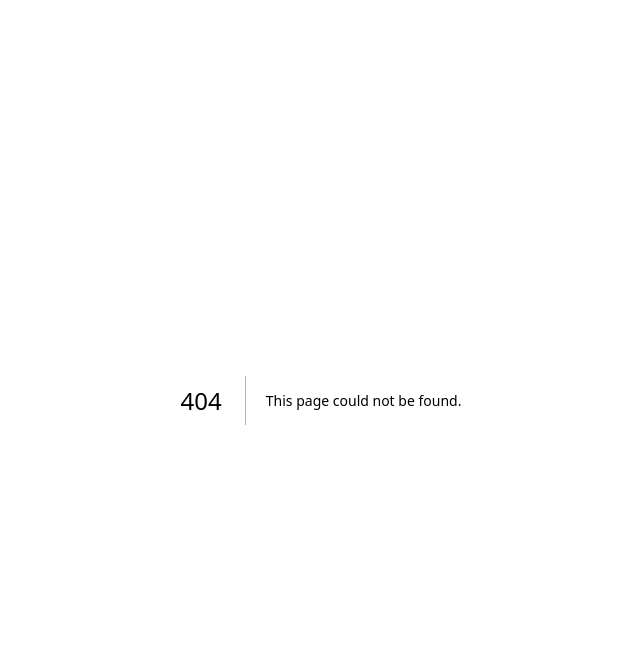
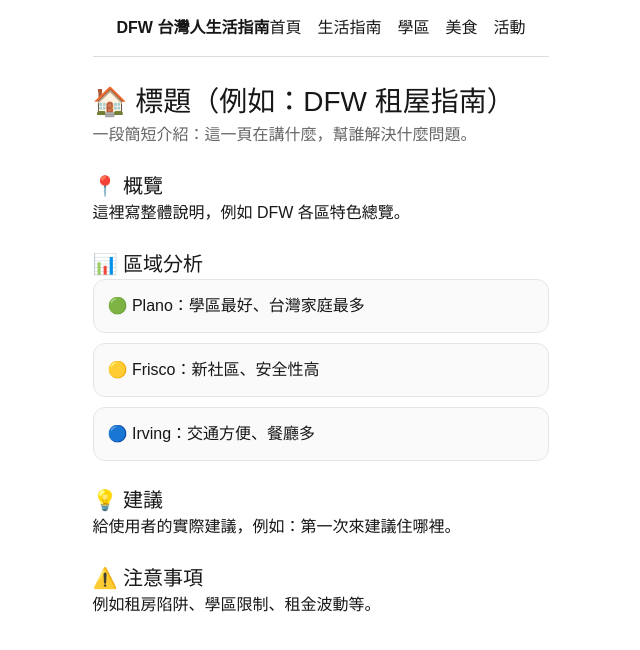
Before and after one commit to ElieshaLai/dfw-taiwan-guide, a Next.js app: page /guides/rent in a window 1280 px wide. Before the commit this address had no page. Shown: the top 650 px of the page, without its empty margins (319-959 px from the left). Built offline with nearby package versions, Linux system fonts and the light colour scheme.

Commit message:
rent page created

```diff
--- /dev/null
+++ b/app/guides/rent/page.tsx
@@ -0,0 +1,73 @@
+import Navbar from "../../../components/Navbar";
+
+export default function GuideTemplate() {
+    return (
+        <main
+            style={{
+                fontFamily: "sans-serif",
+                padding: "0 20px",
+                maxWidth: "900px",
+                margin: "0 auto",
+                textAlign: "left",
+            }}
+        >
+            <Navbar />
+
+            {/* Title */}
+            <h1 style={{ marginTop: "24px", fontSize: "28px" }}>
+                🏠 標題（例如：DFW 租屋指南）
+            </h1>
+
+            {/* Intro */}
+            <p style={{ color: "#666" }}>
+                一段簡短介紹：這一頁在講什麼，幫誰解決什麼問題。
+            </p>
+
+            {/* Section 1 */}
+            <h2 style={h2}>📍 概覽</h2>
+            <p>
+                這裡寫整體說明，例如 DFW 各區特色總覽。
+            </p>
+
+            {/* Section 2 */}
+            <h2 style={h2}>📊 區域分析</h2>
+
+            <div style={card}>
+                🟢 Plano：學區最好、台灣家庭最多
+            </div>
+
+            <div style={card}>
+                🟡 Frisco：新社區、安全性高
+            </div>
+
+            <div style={card}>
+                🔵 Irving：交通方便、餐廳多
+            </div>
+
+            {/* Section 3 */}
+            <h2 style={h2}>💡 建議</h2>
+            <p>
+                給使用者的實際建議，例如：第一次來建議住哪裡。
+            </p>
+
+            {/* Section 4 */}
+            <h2 style={h2}>⚠️ 注意事項</h2>
+            <p>
+                例如租房陷阱、學區限制、租金波動等。
+            </p>
+        </main>
+    );
+}
+
+const card = {
+    padding: "14px",
+    border: "1px solid #e5e5e5",
+    borderRadius: "12px",
+    marginBottom: "10px",
+    background: "#fafafa",
+};
+
+const h2 = {
+    marginTop: "24px",
+    fontSize: "20px",
+};
--- a/app/page.tsx
+++ b/app/page.tsx
@@ -2,7 +2,7 @@ import Navbar from "../components/Navbar";
 
 export default function Home() {
   return (
-    <main  style={{
+    <main style={{
       fontFamily: "sans-serif",
       padding: "0 16px",
       maxWidth: "1100px",
@@ -42,10 +42,12 @@ export default function Home() {
           maxWidth: "1000px",
         }}
       >
+        <a href="/guides/rent" style={{ textDecoration: "none", color: "inherit" }}>
           <div style={cardStyle}>
             🏠 租屋與生活區域
             <p style={descStyle}>Dallas / Plano / Frisco 居住比較與租屋資訊</p>
           </div>
+        </a>
 
         <div style={cardStyle}>
           🏫 學區分析
```
Lines whose indentation alone changed are shown as unchanged.
